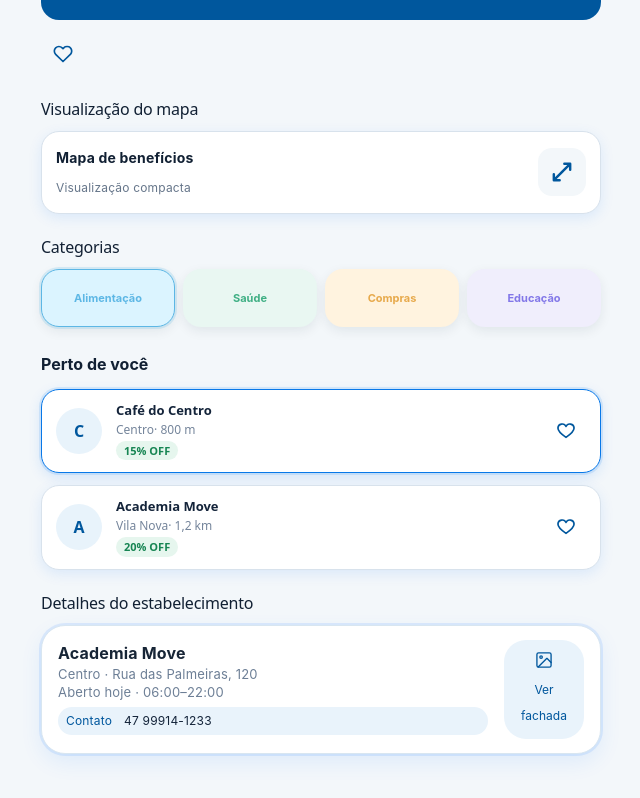
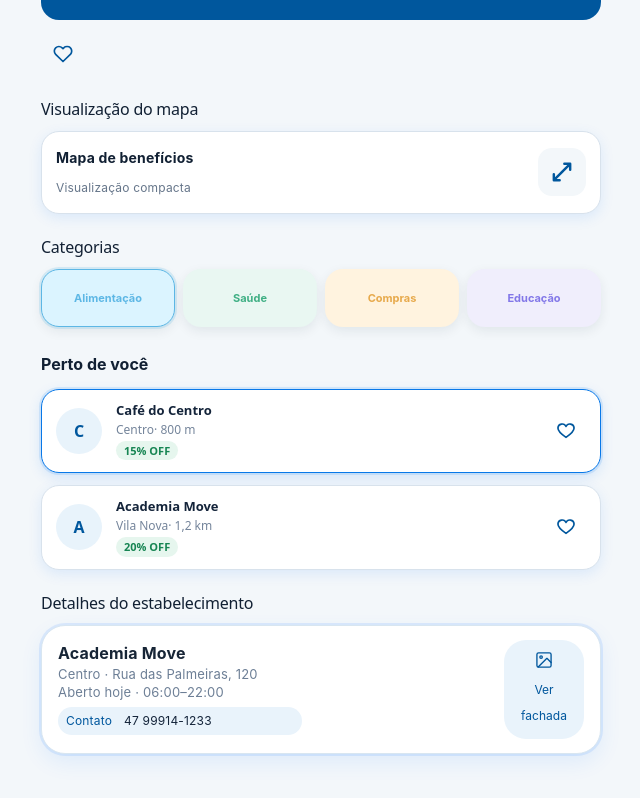
Before and after one commit to beneficios-weg/mobile, a Svelte app: page / in a window 1280 px wide. Shown: the part 1068-1866 px from the top of the page, without its empty margins (319-959 px from the left). Built offline with nearby package versions, Linux system fonts and the light colour scheme.

Commit message:
fix: fix the establishment facade card, fixing width of bakground of contact

```diff
--- a/src/components/atoms/EstablishmentFacadeCard.svelte
+++ b/src/components/atoms/EstablishmentFacadeCard.svelte
@@ -29,7 +29,7 @@
     <p class="establishment-facade-card__hours">{openingStatus} · {openingHours}</p>
     <a class="establishment-facade-card__contact" href={`tel:${contact.replace(/[^+\d]/g, '')}`}>
       <span>Contato</span>
-      <span>{contact}</span>
+      <span class="estavlishment-facade-card-bold_contact">{contact}</span>
     </a>
   </div>
 
--- a/src/components/styles/establishment-facade-card.css
+++ b/src/components/styles/establishment-facade-card.css
@@ -1,3 +1,11 @@
+@font-face {
+  font-family: 'SF Pro Contact';
+  src: local('SF Pro Text'), local('SF Pro');
+  font-style: normal;
+  font-weight: 100 900;
+  font-display: swap;
+}
+
 .establishment-facade-card {
   min-width: 0;
   display: flex;
@@ -44,15 +52,17 @@
 
 .establishment-facade-card__contact {
   min-height: 28px;
+  max-width: fit-content;
   box-sizing: border-box;
   display: flex;
   align-items: center;
   gap: 12px;
   margin-top: 6px;
-  padding: 5px 8px;
+  padding: 5px 5rem 5px 8px;
   border-radius: 999px;
   background: #e9f3fb;
   color: #14243a;
+  font-family: 'SF Pro Contact', -apple-system, BlinkMacSystemFont, 'SF Pro', 'Segoe UI', sans-serif;
   font-size: 12px;
   line-height: 1.2;
   text-decoration: none;
@@ -166,7 +176,6 @@
   border-radius: 12px;
   object-fit: contain;
 }
-
 @media (max-width: 600px) {
   /* Ajustes responsivos para celular. */
 }
```
